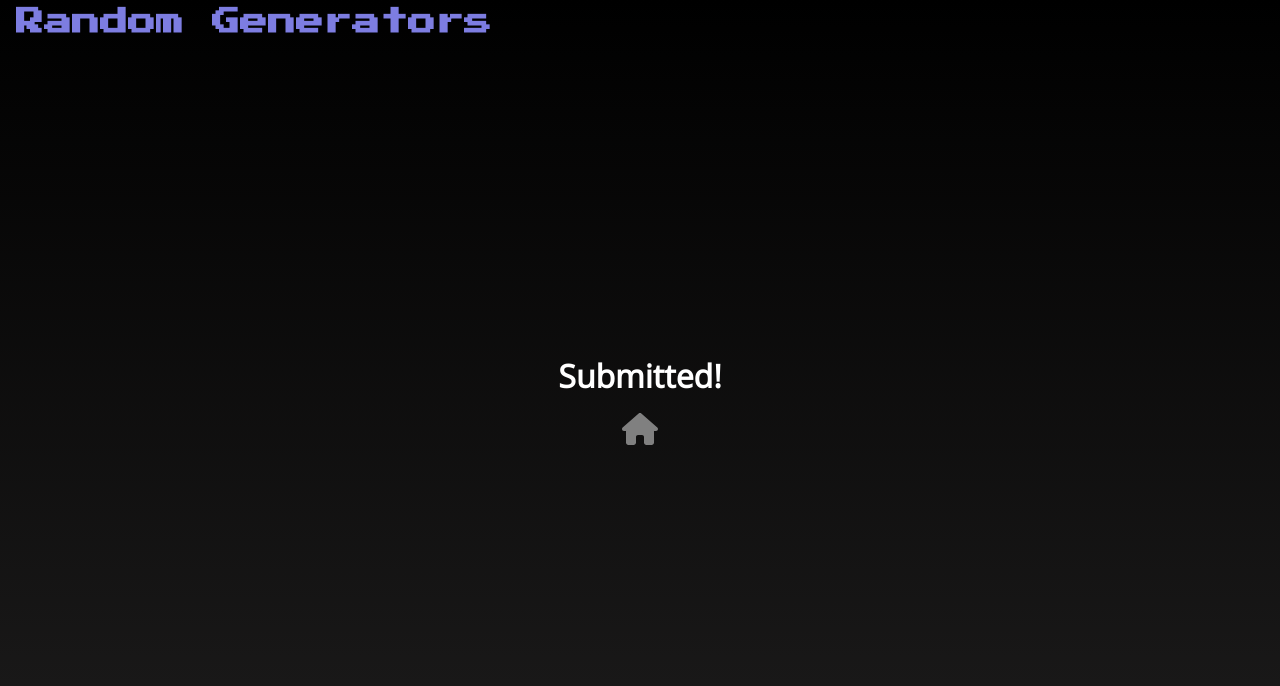
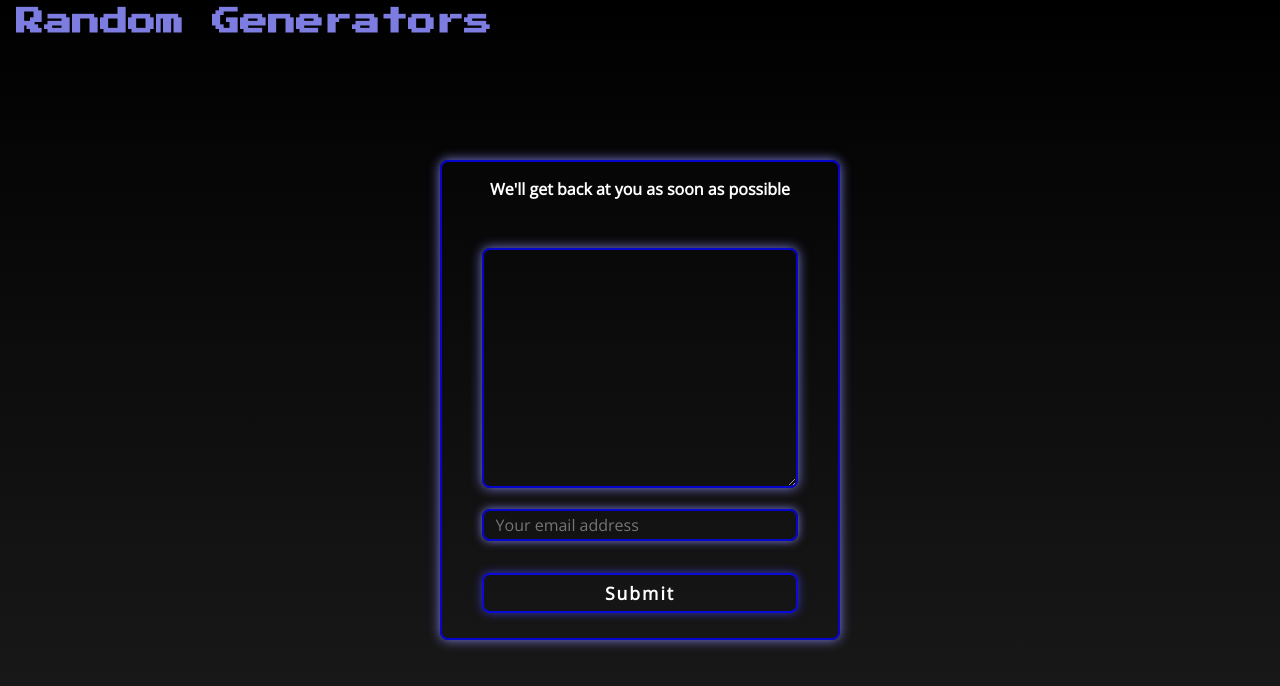
Before and after one commit to 0xRomRom/Random-Generators-V2, a React (Create React App) app in the folder random-generators-v2/: page /contact in a window 1280 px wide. Shown: the top 686 px of the page. Built offline with nearby package versions, Linux system fonts and the light colour scheme.

Commit message:
Added further routing to home page

```diff
--- a/random-generators-v2/src/components/UI/Contact.js
+++ b/random-generators-v2/src/components/UI/Contact.js
@@ -7,9 +7,11 @@ import { faHouse } from "@fortawesome/free-solid-svg-icons";
 const Contact = () => {
   const messageRef = useRef("");
   const emailRef = useRef("");
-  const [submitted, setSubmitted] = useState(true);
+  const [submitted, setSubmitted] = useState(false);
 
   const submissionHandler = (e) => {
+    e.preventDefault();
+    if (messageRef.current.value === "") return;
     const userMessage = {
       message: messageRef.current.value,
       email: emailRef.current.value,
@@ -25,12 +27,7 @@ const Contact = () => {
       }
     ).then((response) => {
       return response.status === 200 ? setSubmitted(true) : null;
-      console.log(response.status);
     });
-
-    e.preventDefault();
-    console.log(messageRef.current.value);
-    console.log(emailRef.current.value);
   };
 
   return (
@@ -40,9 +37,7 @@ const Contact = () => {
       </Link>
       {!submitted && (
         <div className={cl["contact-box"]}>
-          <h3 className={cl.hero}>
-            We'll try to get back at you as soon as possible
-          </h3>
+          <h3 className={cl.hero}>We'll get back at you as soon as possible</h3>
           <form>
             <textarea className={cl.message} ref={messageRef}></textarea>
             <input
--- a/random-generators-v2/src/components/UI/Contact.module.css
+++ b/random-generators-v2/src/components/UI/Contact.module.css
@@ -83,9 +83,9 @@
   top: 6rem;
   height: 2.5rem;
   outline: 0;
-  background-color: rgb(10, 10, 217) !important;
-  box-shadow: 0px 0px 10px rgb(5, 5, 204);
-  border: none;
+  background-color: transparent;
+  box-shadow: 0px 0px 10px rgb(53, 53, 187);
+  border: 2px solid rgb(10, 10, 217);
   color: white;
   font-family: "Open Sans";
   cursor: pointer;
@@ -116,7 +116,8 @@
 }
 
 .submit:hover {
-  background-color: rgb(53, 53, 187) !important;
+  background-color: rgb(10, 10, 217) !important;
+  /* background-color: rgb(53, 53, 187) !important; */
 }
 
 @media only screen and (max-width: 500px) {
--- a/random-generators-v2/src/components/UI/Privacy.js
+++ b/random-generators-v2/src/components/UI/Privacy.js
@@ -1,5 +1,8 @@
 import cl from "./Privacy.module.css";
 import { Link } from "react-router-dom";
+
+import { FontAwesomeIcon } from "@fortawesome/react-fontawesome";
+import { faHouse } from "@fortawesome/free-solid-svg-icons";
 
 const Privacy = () => {
   return (
@@ -256,6 +259,9 @@ const Privacy = () => {
           efforts to promptly remove such information from our records.
         </p>
       </div>
+      <Link to="/">
+        <FontAwesomeIcon icon={faHouse} className={cl.home} />
+      </Link>
     </div>
   );
 };
--- a/random-generators-v2/src/components/UI/Privacy.module.css
+++ b/random-generators-v2/src/components/UI/Privacy.module.css
@@ -44,6 +44,21 @@
   margin-bottom: 5rem !important;
 }
 
+.home {
+  position: relative;
+  margin-top: 1rem !important;
+  font-size: 2rem;
+  color: gray;
+  transition: all 0.2s ease-in-out;
+  cursor: pointer;
+}
+
+.home:hover {
+  margin-top: 1rem !important;
+  font-size: 2rem;
+  color: white;
+}
+
 .terms-box p,
 h1,
 span,
--- a/random-generators-v2/src/components/UI/Terms.js
+++ b/random-generators-v2/src/components/UI/Terms.js
@@ -1,5 +1,7 @@
 import cl from "./Terms.module.css";
 import { Link } from "react-router-dom";
+import { FontAwesomeIcon } from "@fortawesome/react-fontawesome";
+import { faHouse } from "@fortawesome/free-solid-svg-icons";
 
 const Terms = () => {
   return (
@@ -331,6 +333,9 @@ const Terms = () => {
           damage of any nature.
         </p>
       </div>
+      <Link to="/">
+        <FontAwesomeIcon icon={faHouse} className={cl.home} />
+      </Link>
     </div>
   );
 };
--- a/random-generators-v2/src/components/UI/Terms.module.css
+++ b/random-generators-v2/src/components/UI/Terms.module.css
@@ -44,6 +44,21 @@
   margin-bottom: 5rem !important;
 }
 
+.home {
+  position: relative;
+  margin-top: 1rem !important;
+  font-size: 2rem;
+  color: gray;
+  transition: all 0.2s ease-in-out;
+  cursor: pointer;
+}
+
+.home:hover {
+  margin-top: 1rem !important;
+  font-size: 2rem;
+  color: white;
+}
+
 .terms-box p,
 h1,
 span,
```
